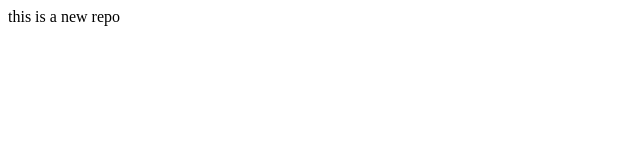
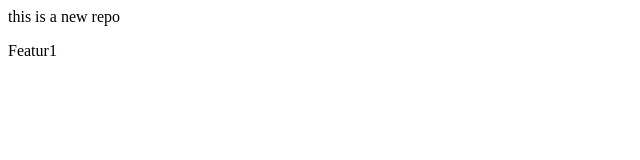
Before and after one commit to pratikparate-github/local-repo, a plain HTML site: page index.html in a window 1280 px wide. Shown: the full height of the page, 0-640 px from the left. Drawn offline with Linux system fonts and the light colour scheme.

Commit message:
add <p> tag for feature1

```diff
--- a/index.html
+++ b/index.html
@@ -1 +1,2 @@
 <p>this is a new repo</p>
+<p>Featur1</p>
```
